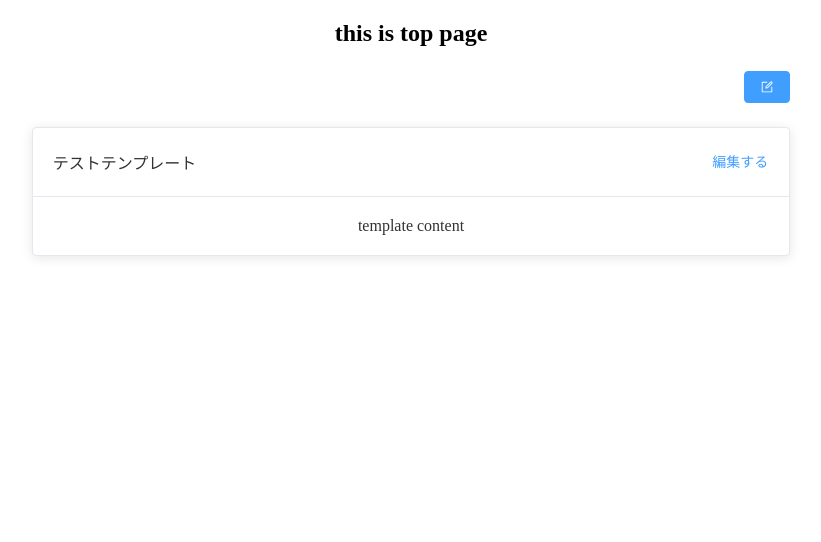
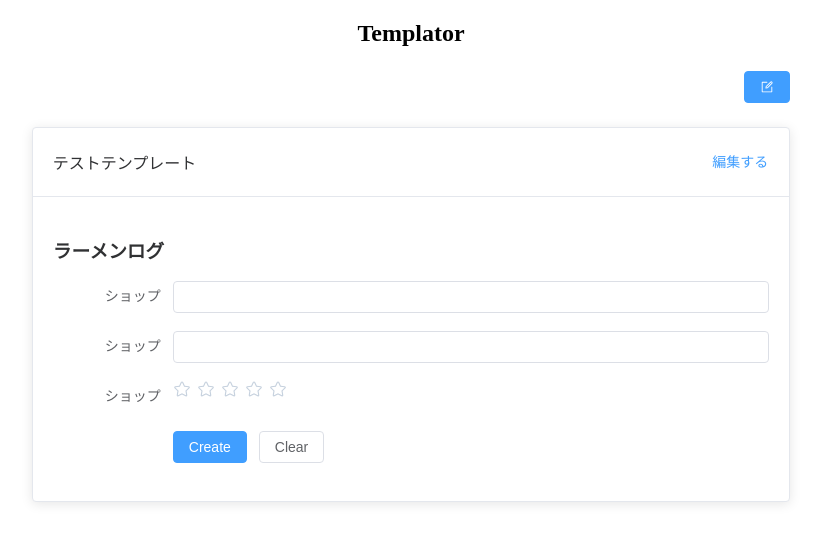
Before and after one commit to yuya8696/templator, a Vue app: page / in a window 1280 px wide. Shown: the top 542 px of the page, without its empty margins (229-1050 px from the left). Built offline with nearby package versions, Linux system fonts and the light colour scheme.

Commit message:
入力項目のマークダウン変換実装

```diff
--- a/src/pages/top.vue
+++ b/src/pages/top.vue
@@ -1,23 +1,111 @@
 <template>
   <section class="top">
-    <h2 class="top__title">this is top page</h2>
+    <h2 class="top__title">Templator</h2>
     <div class="top__edit">
-      <el-button type="primary" :icon="Edit"></el-button>
+      <router-link to="/create">
+        <el-button type="primary" :icon="Edit"></el-button>
+      </router-link>
     </div>
+
+    <!-- 項目入力 -->
     <el-card class="top__card">
       <template #header>
-        <div class="top__card--header">
+        <div class="top__card__header">
           <span> テストテンプレート </span>
           <el-button type="text">編集する</el-button>
         </div>
       </template>
-      <div>template content</div>
+      <div class="top__card__content">
+        <el-form :model="test" label-width="120px">
+          <h3 class="top__card__content--title1">ラーメンログ</h3>
+          <el-form-item :label="test.shop.label">
+            <el-input v-model="test.shop.value"></el-input>
+          </el-form-item>
+          <el-form-item :label="test.shop.label">
+            <el-input v-model="test.ramen.value"></el-input>
+          </el-form-item>
+          <el-form-item :label="test.shop.label">
+            <el-rate v-model="test.rate.value" allow-half />
+          </el-form-item>
+          <el-form-item>
+            <el-button type="primary" @click="onSubmit">Create</el-button>
+            <el-button @click="onClear">Clear</el-button>
+          </el-form-item>
+        </el-form>
+      </div>
     </el-card>
+
+    <!-- 出力 -->
+    <el-dialog
+      v-model="dialogVisible"
+      title="テストテンプレート"
+      width="75%"
+      class="top__output"
+      show-close
+      center
+    >
+      <div class="top__output__content">
+        <!-- <p># ラーメンログ</p>
+        <p>- {{ test.shop.label }}：{{ test.shop.value }}</p>
+        <p>- {{ test.ramen.label }}：{{ test.ramen.value }}</p> -->
+        <el-input
+          v-model="textarea"
+          :rows="5"
+          type="textarea"
+          placeholder="Please input"
+          :input-style="{ backgroundColor: '#eeeeee' }"
+        />
+      </div>
+      <template #footer>
+        <span>
+          <el-button @click="dialogVisible = false">Cancel</el-button>
+          <el-button type="primary" @click="onCopy">Copy</el-button>
+        </span>
+      </template>
+    </el-dialog>
   </section>
 </template>
 
 <script setup>
+import { reactive, ref, computed } from "vue";
 import { Edit } from "@element-plus/icons-vue";
+
+const test = reactive({
+  shop: {
+    label: "ショップ",
+    value: "",
+  },
+  ramen: {
+    label: "ラーメン",
+    value: "",
+  },
+  rate: {
+    label: "レビュー",
+    value: null,
+  },
+});
+
+const dialogVisible = ref(false);
+
+const textarea = ref("");
+
+const onSubmit = () => {
+  textarea.value = `# ラーメンログ
+ - ${test.shop.label}：${test.shop.value}
+ - ${test.ramen.label}：${test.ramen.value}
+  - ${test.rate.label}：${test.rate.value}`;
+  dialogVisible.value = true;
+};
+
+const onClear = () => {
+  (test.shop.value = ""), (test.ramen.value = ""), (test.rate.value = null);
+};
+
+const onCopy = () => {
+  if (navigator.clipboard) {
+    navigator.clipboard.writeText(textarea.value);
+  }
+};
 </script>
 
 <style lang="scss" scoped>
@@ -32,11 +120,25 @@ import { Edit } from "@element-plus/icons-vue";
   }
 
   &__card {
-    &--header {
+    &__header {
       display: flex;
       justify-content: space-between;
       align-items: center;
     }
+    &__content {
+      &--title1 {
+        text-align: left;
+      }
+    }
+  }
+
+  &__output {
+    &__content {
+      margin: 0 auto;
+      padding: 12px;
+      width: 85%;
+      background-color: #eeeeee;
+    }
   }
 }
 </style>
```
